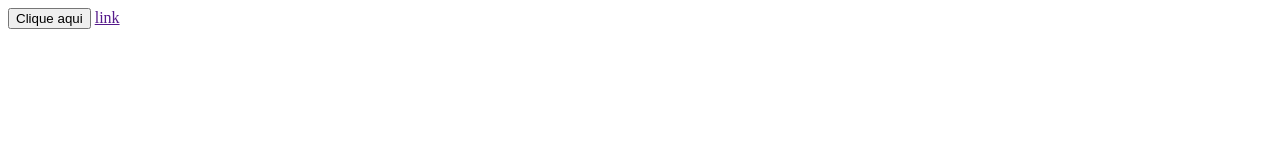
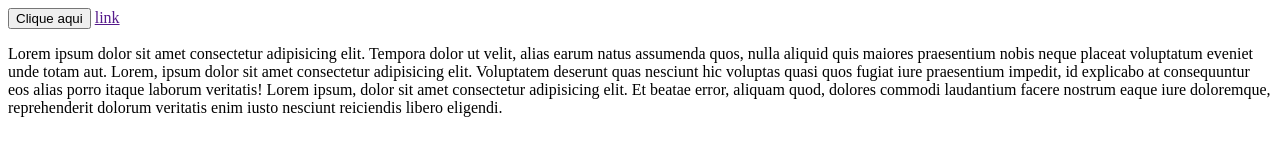
Before and after one commit to ualis0n/calculadora, a plain HTML site: page index.html in a window 1280 px wide. Drawn offline with Linux system fonts and the light colour scheme.

Commit message:
alteirei a cor

```diff
--- a/estilo.css
+++ b/estilo.css
@@ -0,0 +1,5 @@
+
+
+p{
+    color:brown
+}
--- a/index.html
+++ b/index.html
@@ -1,2 +1,8 @@
 <button>Clique aqui</button>
 <a href="">link</a>
+<p>
+    Lorem ipsum dolor sit amet consectetur adipisicing elit. Tempora dolor ut velit, alias earum natus assumenda quos, nulla aliquid quis maiores praesentium nobis neque placeat voluptatum eveniet unde totam aut.
+    Lorem, ipsum dolor sit amet consectetur adipisicing elit. Voluptatem deserunt quas nesciunt hic voluptas quasi quos fugiat iure praesentium impedit, id explicabo at consequuntur eos alias porro itaque laborum veritatis!
+    Lorem ipsum, dolor sit amet consectetur adipisicing elit. Et beatae error, aliquam quod, dolores commodi laudantium facere nostrum eaque iure doloremque, reprehenderit dolorum veritatis enim iusto nesciunt reiciendis libero eligendi.
+
+</p>
```
